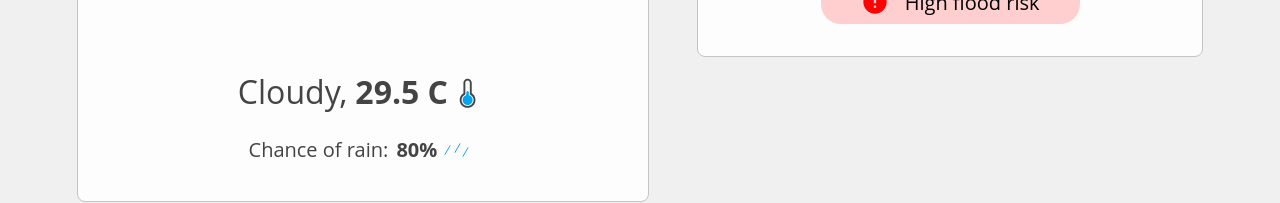
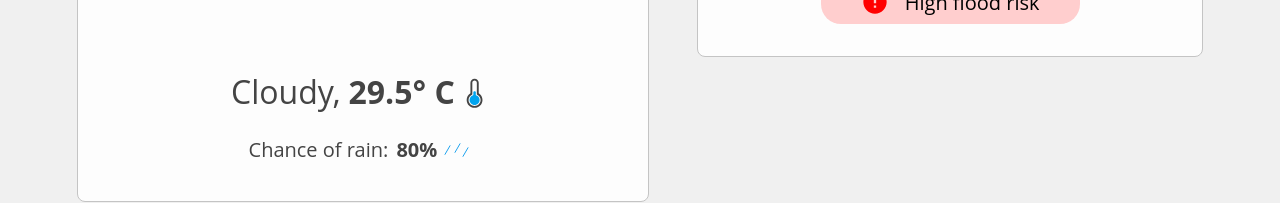
Before and after one commit to Azzyew/kanda-weather-dashboard, a React (Create React App) app: page / in a window 1280 px wide. Shown: the part 469-672 px from the top of the page. Built offline with nearby package versions, Linux system fonts and the light colour scheme.

Commit message:
add farenheit handling

```diff
--- a/src/App.jsx
+++ b/src/App.jsx
@@ -37,7 +37,7 @@ export default function App() {
             region={currentForecast.region}
             date={currentForecast.date}
             condition={currentForecast.condition}
-            temperature={currentForecast.temperature}
+            temperature={parseFloat(currentForecast.temperature)}
             rainChance={currentForecast.rainChance ?? 'Unknown'}
           />
           <div>
--- a/src/components/MainForecast/index.jsx
+++ b/src/components/MainForecast/index.jsx
@@ -1,12 +1,30 @@
+import { useState, useEffect } from 'react'
+import { temperatures } from '../../utils/temperatureConfig'
+import { celsiusToFahrenheit } from '../../utils/celsiusToFahrenheit'
+
 import { Cloudy } from '../../svg/images/Cloudy'
 import { PartlyCloudy } from '../../svg/images/PartlyCloudy'
 import { Sunny } from '../../svg/images/Sunny'
 import { TempHigh, TempLow, TempMedium } from '../../svg/icons/Temperature'
 import { MiniRain } from '../../svg/icons/MiniRain'
+
 import StyledMainForecast from './style.js'
 
 export function MainForecast({ region, date, condition, temperature, rainChance }) {
-  const temperatureAsNumber = parseFloat(temperature)
+  const [temperatureValue, setTemperatureValue] = useState(temperature)
+  const [temperatureUnity] = useState(() => {
+    const storagedUnity = localStorage.getItem('temperatureUnity')
+    return (storagedUnity ?? 'C')
+  })
+
+  useEffect(() => {
+    if (temperatureUnity === 'F') {
+      const tempInFahrenheit = celsiusToFahrenheit(temperature)
+      setTemperatureValue(tempInFahrenheit)
+    } else {
+      setTemperatureValue(temperature)
+    }
+  }, [temperature, temperatureUnity])
 
   return (
     <StyledMainForecast className="main-forecast">
@@ -20,10 +38,10 @@ export function MainForecast({ region, date, condition, temperature, rainChance
         <Sunny className="forecast-illustration" />
       ) : ''}
 
-      <span className="condition">{condition}, <strong>{temperature}</strong>
-        {temperatureAsNumber < 30 ? (
+      <span className="condition">{condition}, <strong>{temperatureValue}° {temperatureUnity}</strong>
+        {temperature < temperatures.cold ? (
           <TempLow color="var(--font-color)" />
-        ) : temperatureAsNumber < 34 ? (
+        ) : temperature < temperatures.hot ? (
           <TempMedium color="var(--font-color)" />
         ) : <TempHigh color="var(--font-color)" />
         }
--- /dev/null
+++ b/src/utils/celsiusToFahrenheit.js
@@ -0,0 +1,4 @@
+export function celsiusToFahrenheit(value) {
+    const result = (value * 9/5) + 32
+    return result.toFixed(1)
+}
--- /dev/null
+++ b/src/utils/temperatureConfig.js
@@ -0,0 +1,4 @@
+export const temperatures = {
+    cold: 30,
+    hot: 34
+}
```
